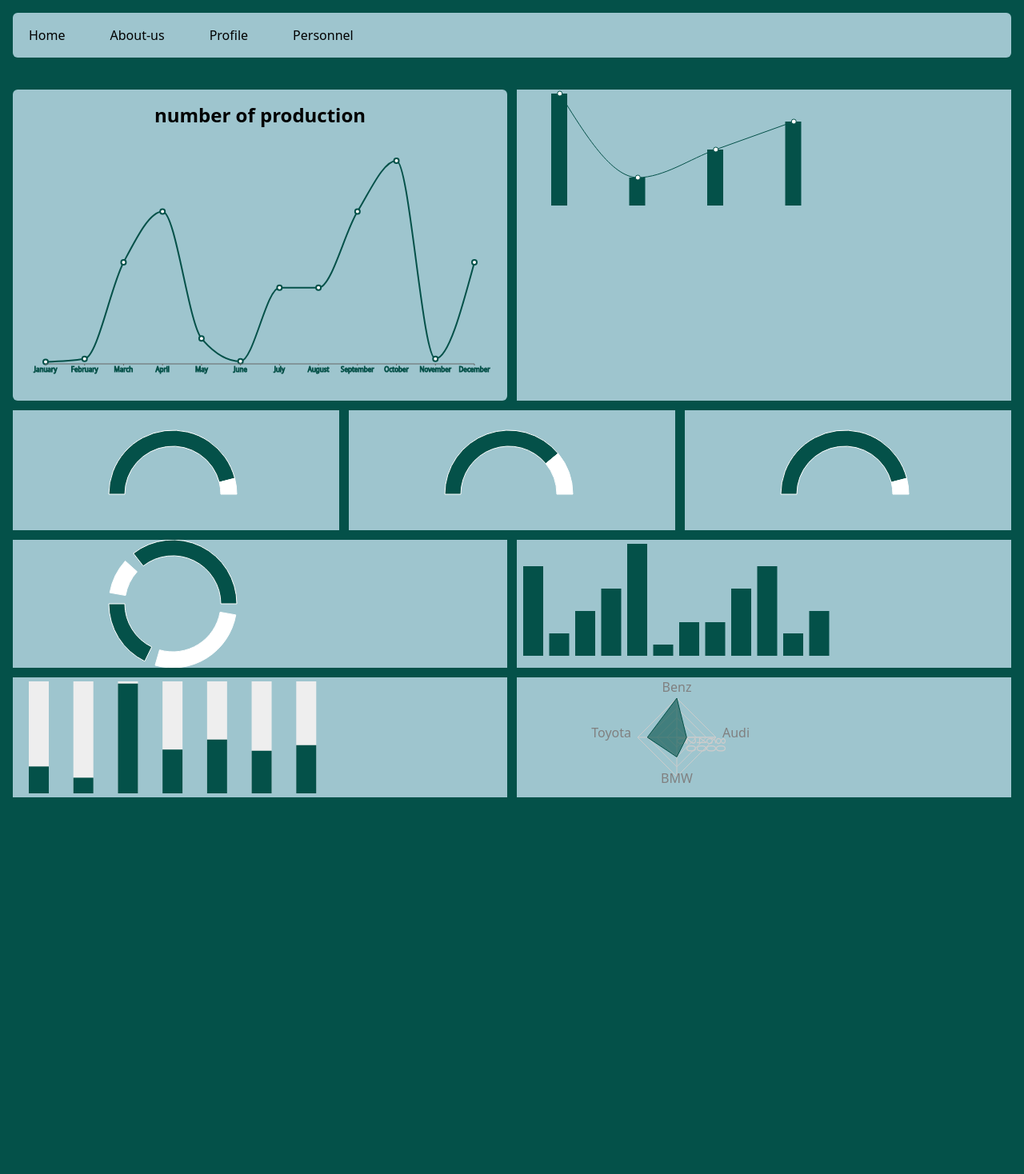
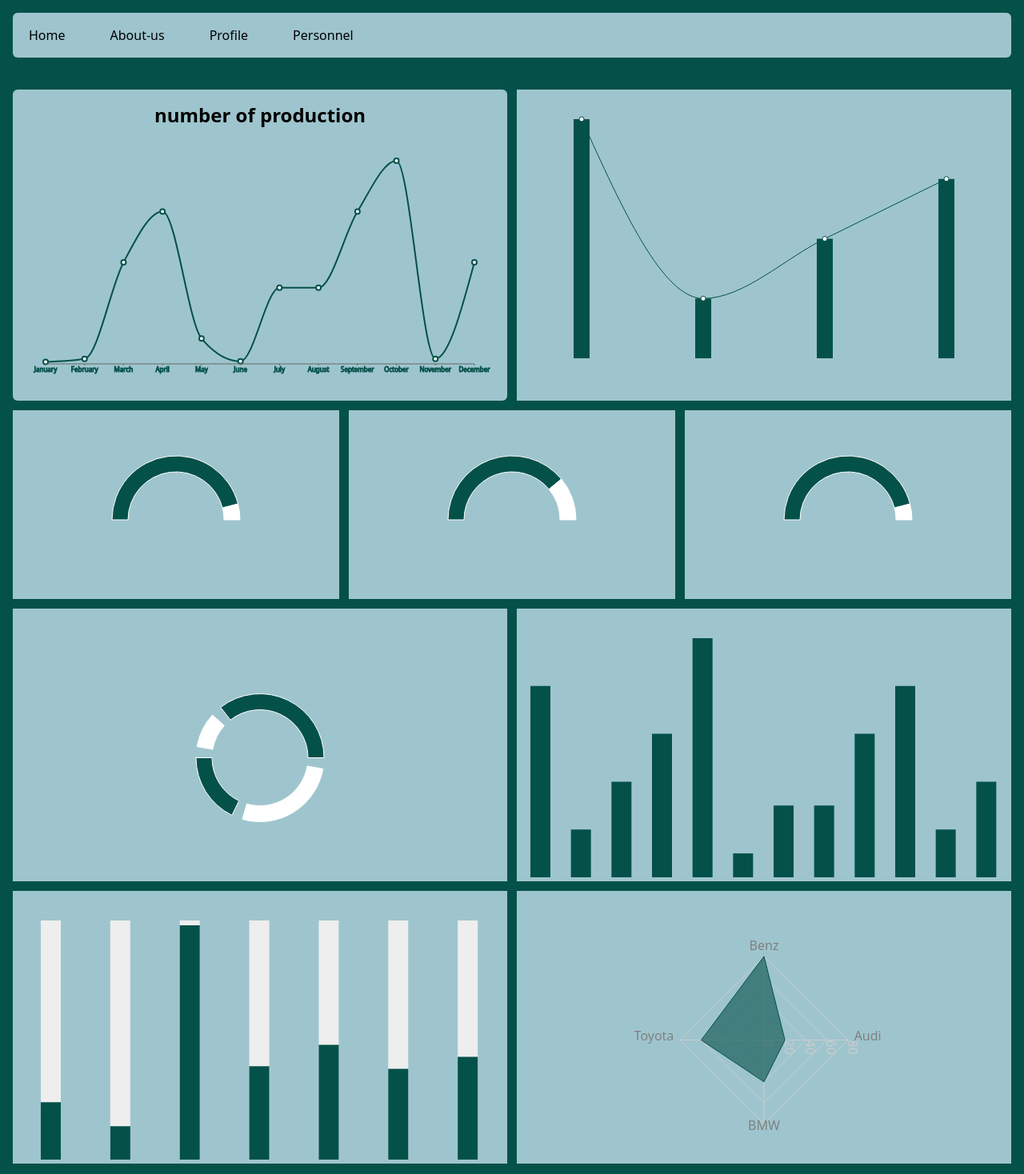
Before and after one commit to Arman-Abbasian/app_with_react_router_dom, a React (Create React App) app: page / in a window 1280 px wide. Shown: the top 1468 px of the page at 80% size. Before the commit the page ends 1013 px from the top, so only its background shows below. Built offline with nearby package versions, Linux system fonts and the light colour scheme.

Commit message:
some changes

```diff
--- a/src/components/charts/BarChrartWithBG.jsx
+++ b/src/components/charts/BarChrartWithBG.jsx
@@ -46,12 +46,17 @@ const data = [
   },
 ];
 
-const BarChrartWithBG=()=> {
+const BarChrartWithBG=({title})=> {
 
     return (
-        <BarChart width={400} height={150} data={data}>
-          <Bar dataKey="pv" fill="#045149" background={{ fill: '#eee' }} barSize={25}  />
-        </BarChart>
+      <div className='flex flex-col gap-4'>
+        <h2 className='mb-4 text-center lg:font-bold sm:text-sm md:text-lg lg:text-2xl'>{title}</h2>
+        <ResponsiveContainer width="100%" aspect={2}>
+          <BarChart  data={data}>
+            <Bar dataKey="pv" fill="#045149" background={{ fill: '#eee' }} barSize={25}  />
+          </BarChart>
+        </ResponsiveContainer>
+        </div>
     );
   }
 export default BarChrartWithBG;
--- a/src/components/charts/CircleChart.jsx
+++ b/src/components/charts/CircleChart.jsx
@@ -1,13 +1,16 @@
 import React from 'react';
-import { PieChart, Pie, Cell } from 'recharts';
+import { PieChart, Pie, Cell, ResponsiveContainer } from 'recharts';
 
 
 const COLORS = ['#045149', 'white'];
 
-const CircleChartt=({data})=> {
+const CircleChartt=({data,title})=> {
 
     return (
-      <PieChart width={400} height={160} >
+      <div className='flex flex-col gap-4'>
+        <h2 className='mb-4 text-center lg:font-bold sm:text-sm md:text-lg lg:text-2xl'>{title}</h2>
+        <ResponsiveContainer width="100%" aspect={2}>
+        <PieChart>
           <Pie
             data={data}
             innerRadius={60}
@@ -21,6 +24,8 @@ const CircleChartt=({data})=> {
             ))}
           </Pie>
         </PieChart>
+        </ResponsiveContainer>
+      </div>
     );
 };
 export default CircleChartt;
--- a/src/components/charts/PieChartt.jsx
+++ b/src/components/charts/PieChartt.jsx
@@ -7,9 +7,12 @@ const data = [
 ];
 const COLORS = ['#045149', 'white'];
 
-const PieChartt=({data})=> {
+const PieChartt=({data,title})=> {
 
     return (
+      <div className='flex flex-col gap-4'>
+        <h2 className='mb-4 text-center lg:font-bold sm:text-sm md:text-lg lg:text-2xl'>{title}</h2>
+        <ResponsiveContainer width="100%" aspect={2}>
         <PieChart width={400} height={150} >
           <Pie data={data} cy={100}  startAngle={180} endAngle={0} innerRadius={60}
             outerRadius={80}
@@ -21,6 +24,8 @@ const PieChartt=({data})=> {
             ))}
           </Pie>
         </PieChart>
+        </ResponsiveContainer>
+      </div>
     );
 };
 export default PieChartt;
--- a/src/components/charts/SameDataComposedChart.jsx
+++ b/src/components/charts/SameDataComposedChart.jsx
@@ -13,15 +13,19 @@ import {
 } from 'recharts';
 
 
-const SameDataComposedChart=({data})=>  {
+const SameDataComposedChart=({data,title})=>  {
 
     return (
-        <ComposedChart width={400} height={150} data={data}>
-
-          <Tooltip />
-          <Bar dataKey="value" barSize={20} fill="#045149" />
-          <Line type="monotone" dataKey="value" stroke="#045149" />
-        </ComposedChart>
+      <div className='flex flex-col gap-4'>
+        <h2 className='mb-4 text-center lg:font-bold sm:text-sm md:text-lg lg:text-2xl'>{title}</h2>
+        <ResponsiveContainer width="100%" aspect={2}>
+          <ComposedChart data={data}>
+            <Tooltip />
+            <Bar dataKey="value" barSize={20} fill="#045149" />
+            <Line type="monotone" dataKey="value" stroke="#045149" />
+          </ComposedChart>
+        </ResponsiveContainer>
+      </div>
     );
   };
 export default SameDataComposedChart;
--- a/src/components/charts/SimpleRadarChart.jsx
+++ b/src/components/charts/SimpleRadarChart.jsx
@@ -1,14 +1,19 @@
 import React from 'react';
-import { Radar, RadarChart, PolarGrid, PolarAngleAxis, PolarRadiusAxis } from 'recharts';
+import { Radar, RadarChart, PolarGrid, PolarAngleAxis, PolarRadiusAxis, ResponsiveContainer } from 'recharts';
 
-const SimpleRadarChart=({data})=> {
+const SimpleRadarChart=({data,title})=> {
     return (
+      <div className='flex flex-col gap-4'>
+      <h2 className='mb-4 text-center lg:font-bold sm:text-sm md:text-lg lg:text-2xl'>{title}</h2>
+      <ResponsiveContainer width="100%" aspect={2}>
         <RadarChart cx="50%" cy="50%" width={400} height={150}  outerRadius="70%" data={data}>
           <PolarGrid />
           <PolarAngleAxis dataKey="name" />
           <PolarRadiusAxis />
           <Radar name="Mike" dataKey="value" stroke="#045149" fill="#045149" fillOpacity={0.6} />
         </RadarChart>
+        </ResponsiveContainer>
+        </div>
     );
   }
 export default SimpleRadarChart;
--- a/src/components/charts/SimpleRadialBarChart.jsx
+++ b/src/components/charts/SimpleRadialBarChart.jsx
@@ -46,10 +46,12 @@ const data = [
   },
 ];
 
- const SimpleRadialBarChart=()=> {
+ const SimpleRadialBarChart=({title})=> {
 
     return (
-      <ResponsiveContainer width="100%" height="100%">
+      <div className='flex flex-col gap-4'>
+        <h2 className='mb-4 text-center lg:font-bold sm:text-sm md:text-lg lg:text-2xl'>{title}</h2>
+        <ResponsiveContainer width="100%" aspect={2}>
           <RadialBarChart cx="50%" cy="50%" innerRadius="10%" outerRadius="80%" barSize={10} data={data}>
             <RadialBar
               background
@@ -59,6 +61,7 @@ const data = [
             <Legend iconSize={10}  verticalAlign="bottom"  />
           </RadialBarChart>
         </ResponsiveContainer>
+      </div>
     );
   }
   export default SimpleRadialBarChart;
--- a/src/components/charts/TinyBarChartt.jsx
+++ b/src/components/charts/TinyBarChartt.jsx
@@ -2,11 +2,16 @@ import React from 'react';
 import { BarChart, Bar, Cell, XAxis, YAxis, CartesianGrid, Tooltip, Legend, ResponsiveContainer } from 'recharts';
 
 
-const TinyBarChart=({data})=> {
+const TinyBarChart=({data,title})=> {
     return (
-        <BarChart width={400} height={150} data={data}>
-          <Bar dataKey="value" fill="#045149" barSize={25} />
-        </BarChart>
+      <div className='flex flex-col gap-4'>
+        <h2 className='mb-4 text-center lg:font-bold sm:text-sm md:text-lg lg:text-2xl'>{title}</h2>
+        <ResponsiveContainer width="100%" aspect={2}>
+          <BarChart  data={data}>
+            <Bar dataKey="value" fill="#045149" barSize={25} />
+          </BarChart>
+        </ResponsiveContainer>
+      </div>
     );
 };
 export default TinyBarChart;
```
Lines whose indentation alone changed are shown as unchanged.
